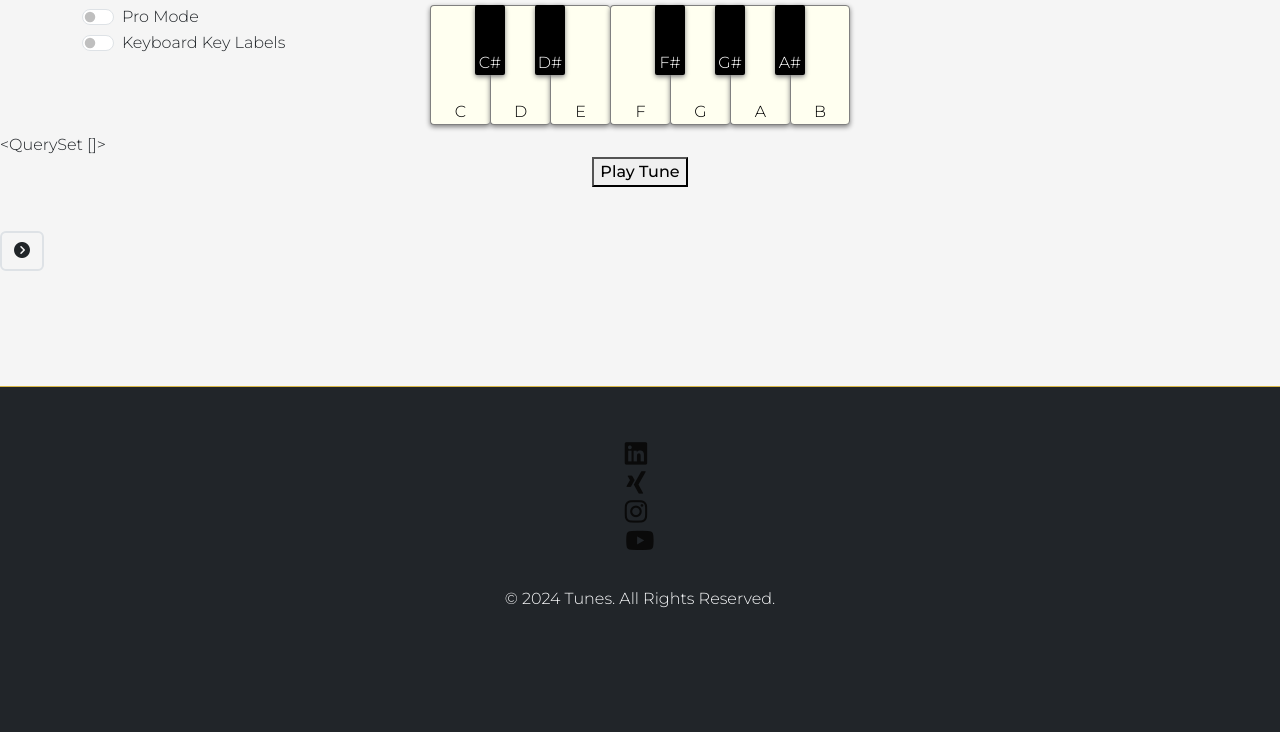
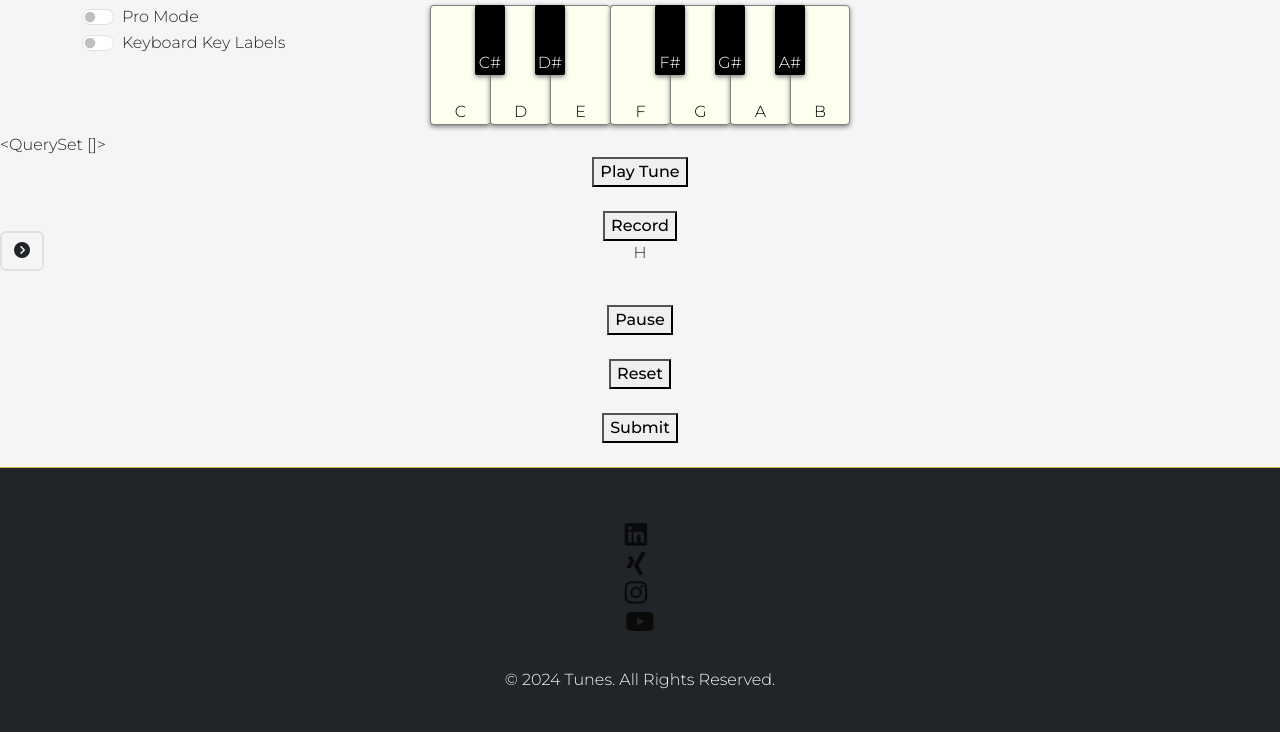
Before and after one commit to ErfanNajimi/sep-2024-hackathon-team-2, a Django app: page /piano/ in a window 1280 px wide. Shown: the part 149-881 px from the top of the page. Before the commit the page ends 757 px from the top, so only its background shows below. Run offline with Django 4.2, Linux system fonts and the light colour scheme; data that the repository does not hold is empty; some libraries are stand-ins or nearby versions.

Commit message:
Add Timer and associated buttons

```diff
--- a/piano/templates/piano/piano.html
+++ b/piano/templates/piano/piano.html
@@ -53,5 +53,23 @@
 <div class="text-center">
   <button id="play-tune">Play Tune</button>
 </div>
+<br>
+<div class="text-center">
+  <button id="record">Record</button>
+  <p id="clock">H</p>
+</div>
+<br>
+<div class="text-center">
+  <button id="pause">Pause</button>
+</div>
+<br>
+<div class="text-center">
+  <button id="reset">Reset</button>
+</div>
+<br>
+<div class="text-center">
+  <button id="submit">Submit</button>
+</div>
+<br>
 
 {% endblock %}
--- a/static/js/script.js
+++ b/static/js/script.js
@@ -147,7 +147,47 @@ document.getElementById('play-tune').addEventListener('click', () => {
 //     playTune(computerTune);
 // });
 
-// GAMEPLAY STAGES
+// GAMEPLAY
+
+// Timer
+function timer(play, pause, reset, clock) {
+    let min = 0;
+    let sec = 55;
+    play.addEventListener('click', () => {
+        x = setInterval(function() {
+                let minDisplay = (min.toString().length > 1) ? min.toString() : '0' + min.toString();
+                let secDisplay = (sec.toString().length > 1) ? sec.toString() : '0' + sec.toString();;
+                clock.innerText = `${minDisplay}:${secDisplay}`;
+                if (sec < 59) {
+                    sec += 1;
+                } else {
+                    sec = 0;
+                    min += 1;
+                };
+            }, 1000);
+    });
+
+    pause.addEventListener('click', () => {
+        clearInterval(x);
+    });
+
+    reset.addEventListener('click', () => {
+        clearInterval(x);
+        min = 0;
+        sec = 0;
+        let minDisplay = (min.toString().length > 1) ? min.toString() : '0' + min.toString();
+        let secDisplay = (sec.toString().length > 1) ? sec.toString() : '0' + sec.toString();;
+        clock.innerText = `${minDisplay}:${secDisplay}`;
+    });
+}
+
+
+timer(
+    document.getElementById('record'),
+    document.getElementById('pause'),
+    document.getElementById('reset'),
+    document.getElementById('clock'),
+);
 
 // LEADERBOARD
 
```
